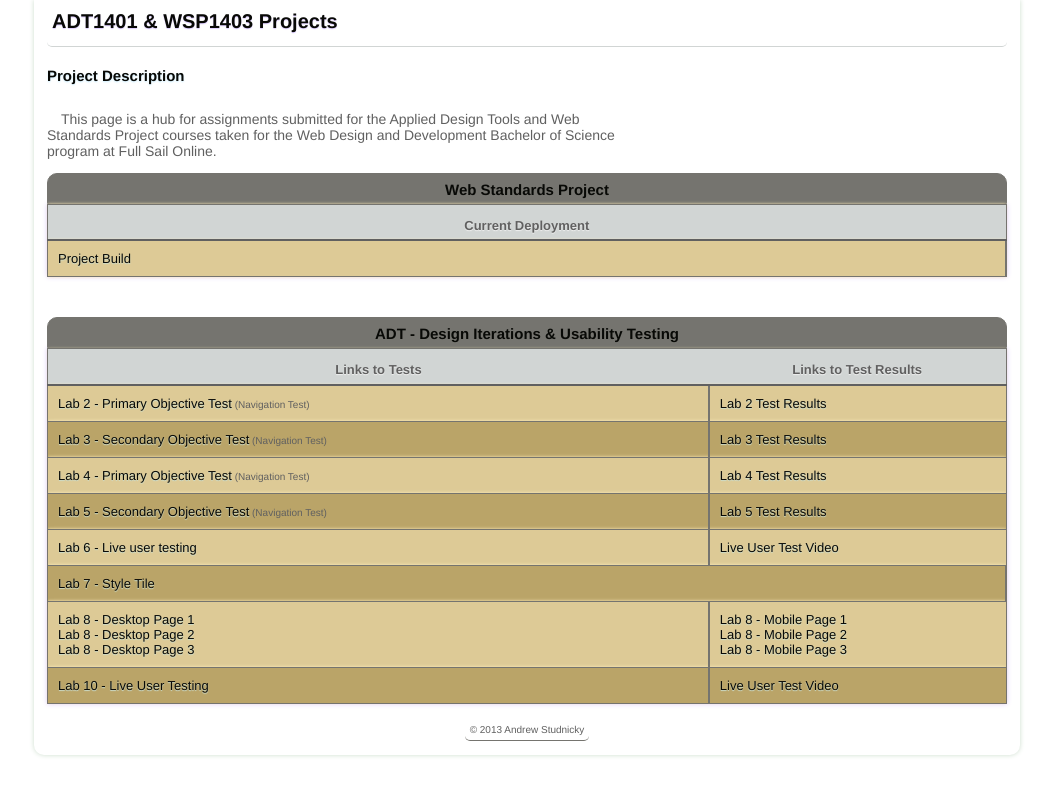
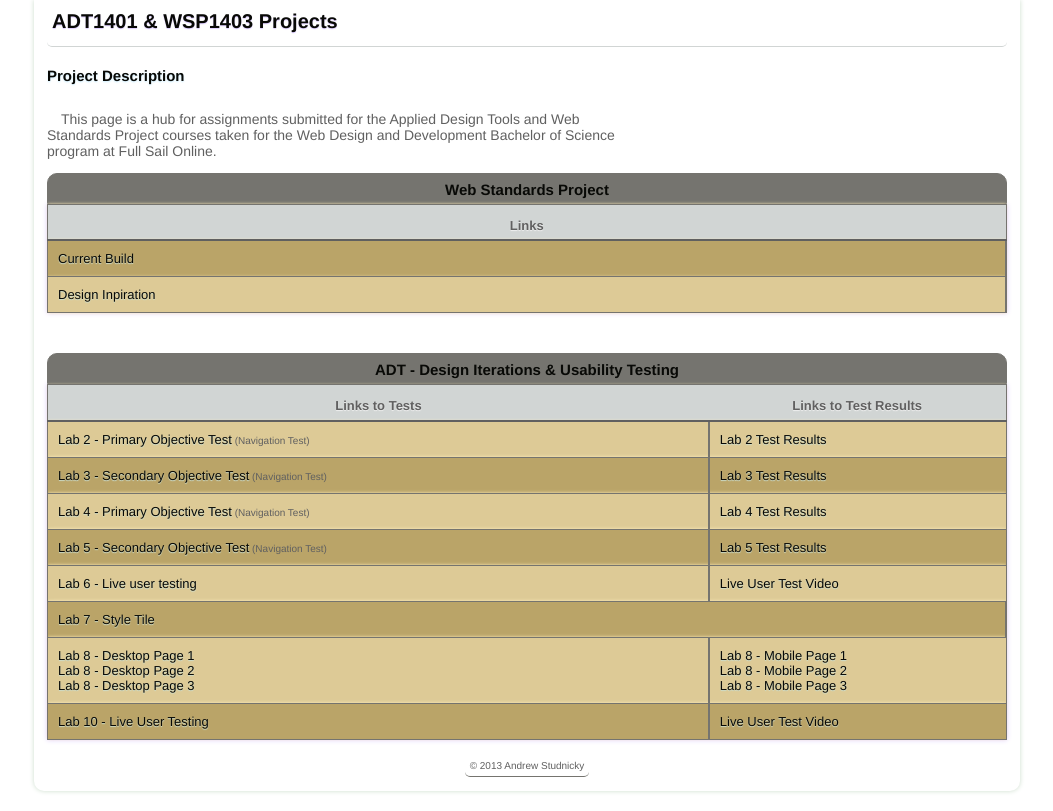
Before and after one commit to WebStandardsProject/1403-astudnicky, a plain HTML site: page index.html in a window 1280 px wide. Shown: the whole page, without its empty margins (113-1166 px from the left). Drawn offline with Linux system fonts and the light colour scheme.

Commit message:
Corrected Landing Page
Fixed formatting of landing page.

```diff
--- a/index.html
+++ b/index.html
@@ -19,17 +19,21 @@
     <h2 class="desc-title">Project Description</h2>
     <p class="description">This page is a hub for assignments submitted for the Applied Design Tools and Web Standards Project courses taken for the Web Design and Development Bachelor of Science program at Full Sail Online.</p>
   </section>
+
   <section class="sec">
     <table id="tests">
      <caption>Web Standards Project</caption>
      <thead>
       <tr>
-            <th>Current Deployment</th>
+        <th>Links</th>
       </tr>
     </thead>
     <tbody>
+      <tr class="even">
+        <td><a href="project/index.html">Current Build</a></td>
+      </tr>
       <tr class="odd">
-			<td><a href="project">Project Build</a></td>
+        <td><a href="https://docs.google.com/document/d/125FQgSpz8r76Qb-YDiemQjs-dLGZjmZCYf0JbbDQSSg/edit?usp=sharing">Design Inpiration</a></td>
       </tr>
     </tbody>
   </table>
@@ -84,6 +88,7 @@
    </tbody>
  </table>
 </section>
+
 <footer><span>&copy; 2013 Andrew Studnicky</span></footer>
 </div> <!-- #wrapper div ends here-->
 </body>
```
Lines whose indentation alone changed are shown as unchanged.
